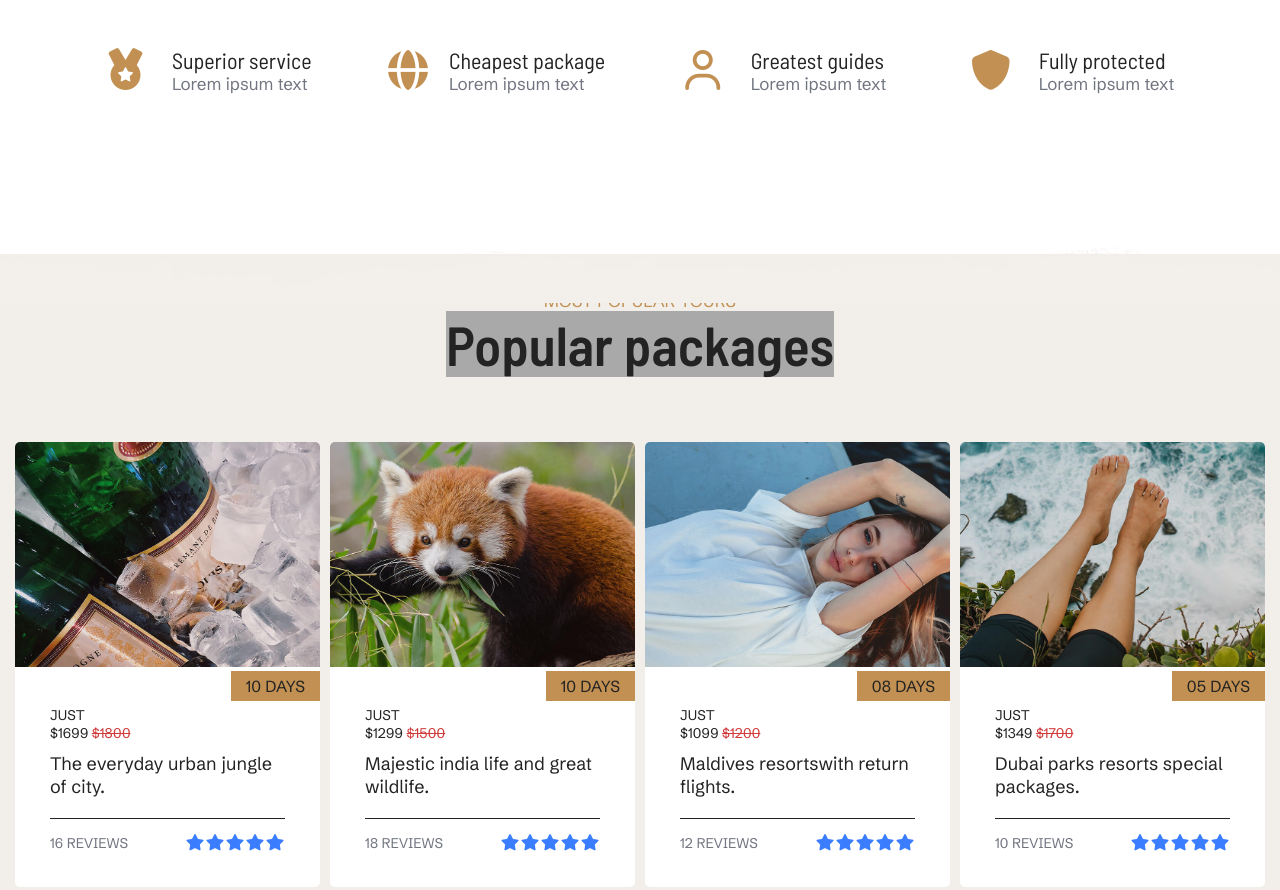
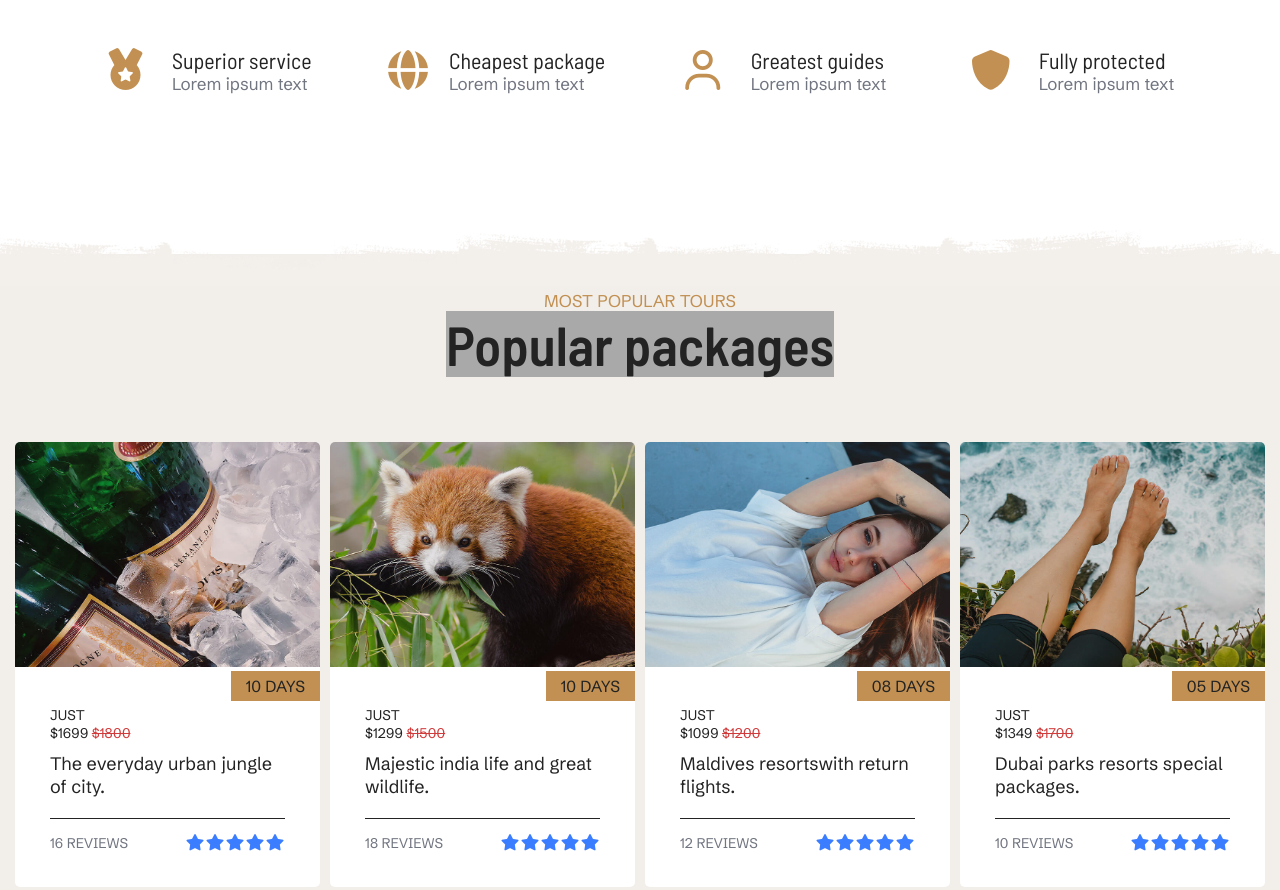
Before and after one commit to selvaraj4698/Travel-Agency, a plain HTML site: page index.html in a window 1280 px wide. Shown: the part 1149-2039 px from the top of the page. Drawn offline with Linux system fonts and the light colour scheme.

Commit message:
Update style.css

```diff
--- a/style.css
+++ b/style.css
@@ -771,7 +771,7 @@
 }
 .section3 .backgroundimage1{
 	position: absolute;
-	top: -2%;
+	top: -4%;
 	width: 100%;
 }
 .section3 .backgroundimage1 img{
```
